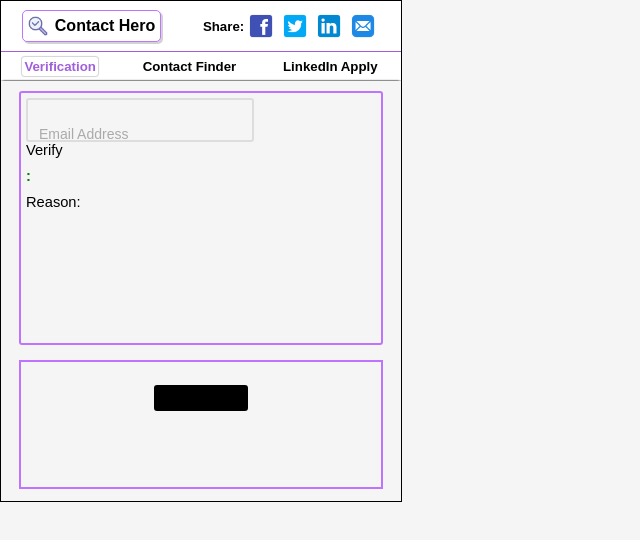
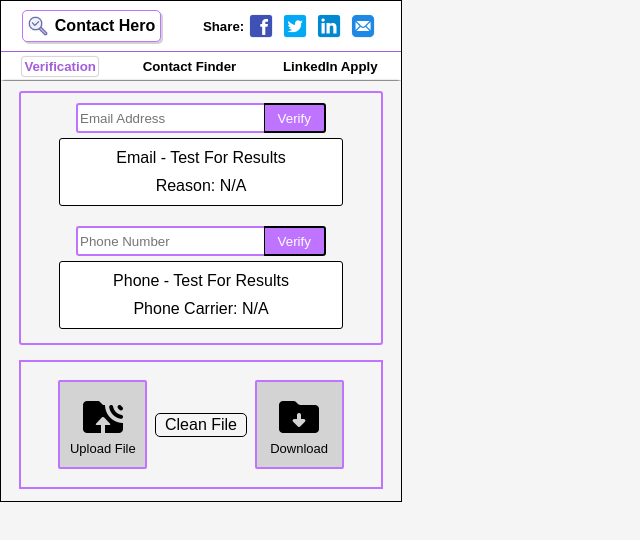
Before and after one commit to kalikex1/email-checker, a React (Create React App) app in the folder test-react-app/: page / in a window 1280 px wide. Shown: the top 540 px of the page, without its empty margins (0-640 px from the left). Built offline with nearby package versions, Linux system fonts and the light colour scheme.

Commit message:
style & function upgrades

```diff
--- a/test-react-app/src/components/FileUpload/FileUpload.css
+++ b/test-react-app/src/components/FileUpload/FileUpload.css
@@ -1,27 +1,75 @@
-.container{
-    border: solid whitesmoke 1px;
+
+/* MAIN WRAP */
+.fileUploadWrap{
     display: flex;
     flex-direction: row;
+    width: 80%;
+    justify-content: space-around;
+    align-items: center;
+    text-align: center;
+}
+
+.fileUploadWrap > * {
+    cursor: pointer;
+}
+
+.fileUploadWrap > div, .fileUploadWrap > a > div{
+    background-color: lightgray;
+    border: solid #be74ff 2px;
+}
+
+/* DIRTY & CLEAN CONTAINERS */
+.dirtyContainer{
+    border: solid black 1px;
+    width: 85px;
+    height: 85px;
+    display: flex;
+    align-items: center;
+    justify-content: center;
     flex-direction: column;
-    width: 150px;
-    margin: 5px;
-    height: 75px;
+    /* margin-right: 15px; */
+    border-radius: 2px;
+}
+
+.dirtyContainer > *{
+    margin: 0px;
+}
+
+.dirtyContainer > p{
+    font-size: small;
 }
 
 .cleanFileWrap{
-    width: 150px;
-    height: 75px;
-    border: solid whitesmoke 1px;
-    margin: 5px;
+    width: 85px;
+    height: 85px;
+    border: solid black 1px;
+    display: flex;
+    align-items: center;
+    justify-content: center;
+    /* margin-left: 15px; */
+    border-radius: 2px;
+    flex-direction: column;
 }
 
-.fileUploadWrap{
-    display: flex;
-    flex-direction: row;
+.cleanFileWrap>* {
+    margin: 0px;
 }
 
-input{
-    color: whitesmoke;
+.cleanFileWrap>p {
+    font-size: small;
+}
+
+
+/*  */
+.cleanButton{
+    height: fit-content;
+    width: 90px;
+    border: solid black 1px;
+    margin: 5px;
+    cursor: pointer;
+    border-radius: 5px;
+    padding-top: 2px;
+    padding-bottom: 2px;
 }
 
 .filterButton{
@@ -33,6 +81,6 @@
     border-radius: 5px;
 }
 
-.filterButton:active{
+.cleanButton:active{
     transform: translateY(2px);
 }
--- a/test-react-app/src/components/FileUpload/index.js
+++ b/test-react-app/src/components/FileUpload/index.js
@@ -2,30 +2,60 @@
 
 import './FileUpload.css'
 
+import fI from './fileIcon.png'
+import fDl from './dlFile.png'
+
 function FileUpload(props) {
     const [uploaded, setUploaded] = useState({})
+
+    const hiddenFileInput = React.useRef(null)
+    const hiddenFileDownload = React.useRef(null)
 
     function handleFilter(){
 
     }
 
+    function handleClick(e){
+        hiddenFileInput.current.click()
+    }
+
+    function handleChange(e){
+        console.log(e.target.files[0])
+        setUploaded({
+            file: e.target.files[0],
+            fName: e.target.files[0].name
+        })
+
+    }
+
+    function handleFilter(e){
+        console.log(uploaded.file, 'fuckyeah')
+    }
+
+    function handleDownload(){
+        hiddenFileDownload.current.click()
+    }
+
     return (
         <>
-        {/* <input type="file" accept='.csv' />
-        <p className='filterButton'>Filter Contacts</p>
+        <input type="file" accept='.csv' onChange={(e)=> handleChange(e)} ref={hiddenFileInput} style={{display:'none'}}/>
+        <a href={uploaded?.file} style={{display:'none'}} download='cleanFile' ref={hiddenFileDownload}></a>
         <div className='fileUploadWrap'>
 
-            <section className="container">
+            <div className="dirtyContainer" onClick={(e)=> handleClick(e)}>
 
+                <img className='uploadIcon' src={fI}></img>
+                <p>{uploaded?.fName ? uploaded?.fName : 'Upload File'}</p>
+            </div>
 
-
-            </section>
+            <p className='cleanButton' onClick={(e)=> handleFilter(e)}>Clean File</p>
 
             <div className='cleanFileWrap'>
-
+                <img className='uploadIcon' src={fDl} onClick={(e)=> handleDownload(e)}></img>
+                <p>{uploaded?.fName ? uploaded?.fName : 'Download'}</p>
             </div>
 
-        </div> */}
+        </div>
         </>
     );
 }
--- a/test-react-app/src/components/SplashPage/SplashPage.css
+++ b/test-react-app/src/components/SplashPage/SplashPage.css
@@ -1,35 +1,131 @@
+/* PAGE WRAP */
+
 .sHolder{
     padding-top: 10px;
     display:flex;
     flex-direction: column;
     align-items:center;
-    /* background-color: rgb(93, 93, 93); */
     color: black;
-    /* height: 389px; */
     width: 100%;
     box-shadow: 0px -2px 2px -2px black;
-    /* border-top-left-radius: 3px; */
-    /* border-top-right-radius: 3px; */
 }
 
+/* TOP SECTION */
 
 .singleBox{
     display: flex;
     flex-direction: column;
-    flex-wrap: wrap;
     border: solid #be74ff 2px;
     /* color: whitesmoke; */
     width: 90%;
     height: 250px;
     border-radius: 3px;
     /* box-shadow: 0px 0px 1px 1px lightgrey; */
+}
+
+.singleBox > *{
+    /* margin: 5px;
+    padding: 0px;
+    font-size: 11pt; */
+    margin: 10px;
+}
+
+.emailBox, .phoneBox{
+    display: flex;
+    flex-direction: column;
+    align-items: center;
 
 }
 
-.singleBox > *{
-    margin: 5px;
-    padding: 0px;
-    font-size: 11pt;
+.eInput, .pInput{
+    display: flex;
+    flex-direction: row;
+    height: fit-content;
+    justify-content: center;
+    align-items: center;
+    margin: 10px;
+    margin-top: 0px;
+}
+
+.eResults, .pResults{
+    background-color: white;
+    padding-left: 10px;
+    padding-right: 10px;
+    border-radius: 3px;
+    border: solid black 1px;
+    width: 80%;
+    display: flex;
+    flex-direction: column;
+    height: fit-content;
+    justify-content: center;
+    align-items: center;
+    padding: 5px;
+}
+
+.eInput >form>input, .pInput > form > input {
+    height: 30px;
+    color: black;
+    box-sizing: border-box;
+    border-radius: 0px;
+    width: 75%;
+    border: none;
+    border-top: solid #be74ff 2px;
+    border-bottom: solid #be74ff 2px;
+    border-left: solid #be74ff 2px;
+    border-top-left-radius: 3px;
+    border-bottom-left-radius: 3px;
+}
+
+.eInput>form>button,
+.pInput>form>button {
+    height: 30px;
+    color: white;
+    cursor: pointer;
+    border-radius: 0px;
+    width: 25%;
+    border: none;
+    border-top: solid black 2px;
+    border-right: solid black 2px;
+    border-bottom: solid black 2px;
+    border-left: solid black 1px;
+    outline: #be74ff;
+    border-top-right-radius: 3px;
+    border-bottom-right-radius: 3px;
+    background-color: #be74ff;
+    transition: background-color 0.5s, color 0.5s;
+}
+
+.eInput>form>button:active,
+.pInput>form>button:active {
+    transform: translate(0px, 1px);
+}
+
+/* .eInput>form>button:hover,
+.pInput>form>button:hover {
+    background-color: white;
+    color:black;
+} */
+
+.eInput>form,
+.pInput>form {
+    height: 20px;
+    color: black;
+    display: flex;
+    align-items: center;
+    justify-content: center;
+    flex-direction: row;
+    width: 250px;
+    margin-top: 5px;
+}
+
+.eInput>form>input:focus,
+.pInput>form>input:focus {
+    outline: none
+}
+
+.eResults > *, .pResults > *{
+    margin-top: 5px;
+    margin-bottom: 5px;
 }
 
 .valid{
@@ -40,52 +136,9 @@
     color: red;
 }
 
-/* TOP SECTION */
-.mainTop{
-    display: flex;
-    flex-direction: column;
-    align-items: center;
-    /* justify-content: center; */
-    height: 200px;
-    width: 100%;
-    border-bottom: solid white 1px;
+.test{
+    color: black;
 }
-
-.mainTop > div {
-    display: flex;
-    /* flex-direction: row; */
-    align-items: center;
-    justify-content: center;
-}
-
-.mainTop>div>div {
-    display: flex;
-    align-items: center;
-    justify-content: center;
-    margin: 15px;
-    border: solid whitesmoke 2px;
-    background-color: rgb(39, 39, 39);
-    /* color: whitesmoke; */
-    padding: 7px;
-    border-radius: 5px;
-    transform: translateY(-1px);
-    cursor: pointer;
-    /* transition: all 0.2s; */
-    -webkit-touch-callout: none;
-    -webkit-user-select: none;
-    -khtml-user-select: none;
-    -moz-user-select: none;
-    -ms-user-select: none;
-    user-select: none;
-}
-
-.mainTop>div>div:active {
-    cursor: pointer;
-    transform: translateY(1px);
-}
-
-
-
 
 /* BOTTOM SECTION */
 
@@ -93,12 +146,11 @@
     display: flex;
     flex-direction: column;
     align-items: center;
-    /* justify-content: center; */
+    justify-content: center;
     height: 125px;
     width: 90%;
     margin-top: 15px;
     border: solid #be74ff 2px;
-    /* border-bottom: solid white 1px; */
 }
 
 .mainBottom > h4{
@@ -108,110 +160,3 @@
     padding: 4px;
     border-radius: 5px;
 }
-
-/* .mainBottom>div {
-    display: flex;
-    flex-direction: row;
-    align-items: center;
-    justify-content: center;
-} */
-
-
-
-
-/* Single Input */
-
-.custom-field {
-    position: relative;
-    font-size: 14px;
-    border-top: 20px solid transparent;
-    margin-bottom: 5px;
-    --field-padding: 12px;
-}
-
-.custom-field input {
-    border: none;
-    -webkit-appearance: none;
-    -ms-appearance: none;
-    -moz-appearance: none;
-    appearance: none;
-    background: #f2f2f2;
-    padding: var(--field-padding);
-    border-radius: 3px;
-    width: 200px;
-    outline: none;
-    font-size: 14px;
-    color: whitesmoke;
-}
-
-.custom-field .placeholder {
-    position: absolute;
-    left: var(--field-padding);
-    width: calc(100% - (var(--field-padding) * 2));
-    overflow: hidden;
-    white-space: nowrap;
-    text-overflow: ellipsis;
-    top: 22px;
-    line-height: 100%;
-    transform: translateY(-50%);
-    color: #aaa;
-    transition:
-        top 0.3s ease,
-        color 0.3s ease,
-        font-size 0.3s ease;
-}
-
-.custom-field input.dirty+.placeholder,
-.custom-field input:focus+.placeholder,
-.custom-field input:not(:placeholder-shown)+.placeholder {
-    top: -10px;
-    font-size: 10px;
-    color: #222;
-}
-
-.custom-field .error-message {
-    width: 100%;
-    display: flex;
-    align-items: center;
-    padding: 0 8px;
-    font-size: 12px;
-    background: #d30909;
-    color: #fff;
-    height: 24px;
-}
-
-.custom-field .error-message:empty {
-    opacity: 0;
-}
-
-.custom-field.one input {
-    background: none;
-    border: 2px solid #ddd;
-    transition: border-color 0.3s ease;
-}
-
-.custom-field.one input+.placeholder {
-    left: 8px;
-    padding: 0 5px;
-}
-
-.custom-field.one input.dirty,
-.custom-field.one input:not(:placeholder-shown),
-.custom-field.one input:focus {
-    border-color: whitesmoke;
-    transition-delay: 0.1s
-}
-
-.custom-field.one input.dirty+.placeholder,
-.custom-field.one input:not(:placeholder-shown)+.placeholder,
-.custom-field.one input:focus+.placeholder {
-    top: 0;
-    font-size: 10px;
-    color: whitesmoke;
-    background-color: rgb(93, 93, 93);
-    width: auto;
-}
-
-.one{
-    border-top: 0px;
-}
--- a/test-react-app/src/components/SplashPage/index.js
+++ b/test-react-app/src/components/SplashPage/index.js
@@ -11,7 +11,8 @@
 
     const [resultClass, setResultClass] = useState('test')
 
-    async function singleSubmit(){
+    async function singleSubmit(e){
+        e.preventDefault()
         const result = await fetch(`https://aaront612.pythonanywhere.com/multi/${singleInput}`, { method: 'GET' })
             .then(response => response.json())
             .then(data => { return data })
@@ -26,40 +27,57 @@
         console.log(singleResult)
         if (singleResult.Result === 'Invalid'){
             setResultClass('invalid')
-        }else{
+        } else if (singleResult.Result === 'Valid'){
             setResultClass('valid')
         }
     }, [singleResult])
 
 
-    if (!loaded) return (
-        <div className='loader'>
-            <h1>Loading...</h1>
-        </div>
-    )
+    // if (!loaded) return (
+    //     <div className='loader'>
+    //         <h1>Loading...</h1>
+    //     </div>
+    // )
 
 
     return (
+        // MAIN WRAP
         <div className='sHolder'>
-            {/* <div className='mainTop'> */}
+
+            {/* TOP */}
+
             <div className='singleBox'>
-                <div>
-                    <label className="custom-field one">
-                        <input type="email" placeholder=" " onChange={(e) => { setSingleInput(e.target.value) }} />
-                        <span className="placeholder">Email Address</span>
-                    </label>
+                <div className='emailBox'>
+                        <div className='eInput'>
+                            <form onSubmit={(e) => singleSubmit(e)}>
+                                <input type="email" placeholder="Email Address" onChange={(e) => { setSingleInput(e.target.value) }} />
+                                {/* <div onClick={singleSubmit}>Verify</div> */}
+                                <button type='submit'>Verify</button>
+                            </form>
+                        </div>
+                        <div className='eResults'>
+                        <p className={resultClass}>{singleResult?.Result ? singleResult?.Input + ' : ' + singleResult?.Result : 'Email - Test For Results'}</p>
+                        <p>Reason: {singleResult?.Reason ? singleResult?.Reason : 'N/A'}</p>
+                        </div>
+                </div>
+                <div className='phoneBox'>
+                    <div className='pInput'>
+                        <form onSubmit={(e) => singleSubmit(e)}>
+                            <input type="tel" placeholder="Phone Number" onChange={(e) => { setSingleInput(e.target.value) }} />
+                            {/* <div onClick={()=> singleSubmit(e)}>Verify</div> */}
+                            <button type='submit'>Verify</button>
+                        </form>
+                    </div>
+                    <div className='pResults'>
+                        <p className={resultClass}>{singleResult?.Result ? singleResult?.Input + ' : ' + singleResult?.Result : 'Phone - Test For Results'}</p>
+                        <p>Phone Carrier: {singleResult?.Reason ? singleResult?.Reason : 'N/A'}</p>
+                    </div>
+                </div>
+            </div>
 
-                    <div onClick={singleSubmit}>Verify</div>
-                </div>
-                    <h4 className={resultClass}>{singleResult?.Input}: {singleResult?.Result}</h4>
-                    <p>Reason: {singleResult?.Reason}</p>
-            </div>
-            {/* </div> */}
-
-            {/*  */}
+            {/* BOTTOM */}
 
             <div className='mainBottom'>
-                <h4>File Upload</h4>
                 <FileUpload />
             </div>
 
```
Also changed, not shown: test-react-app/src/components/FileUpload/dlFile.png (added), test-react-app/src/components/FileUpload/fileIcon.png (added).
